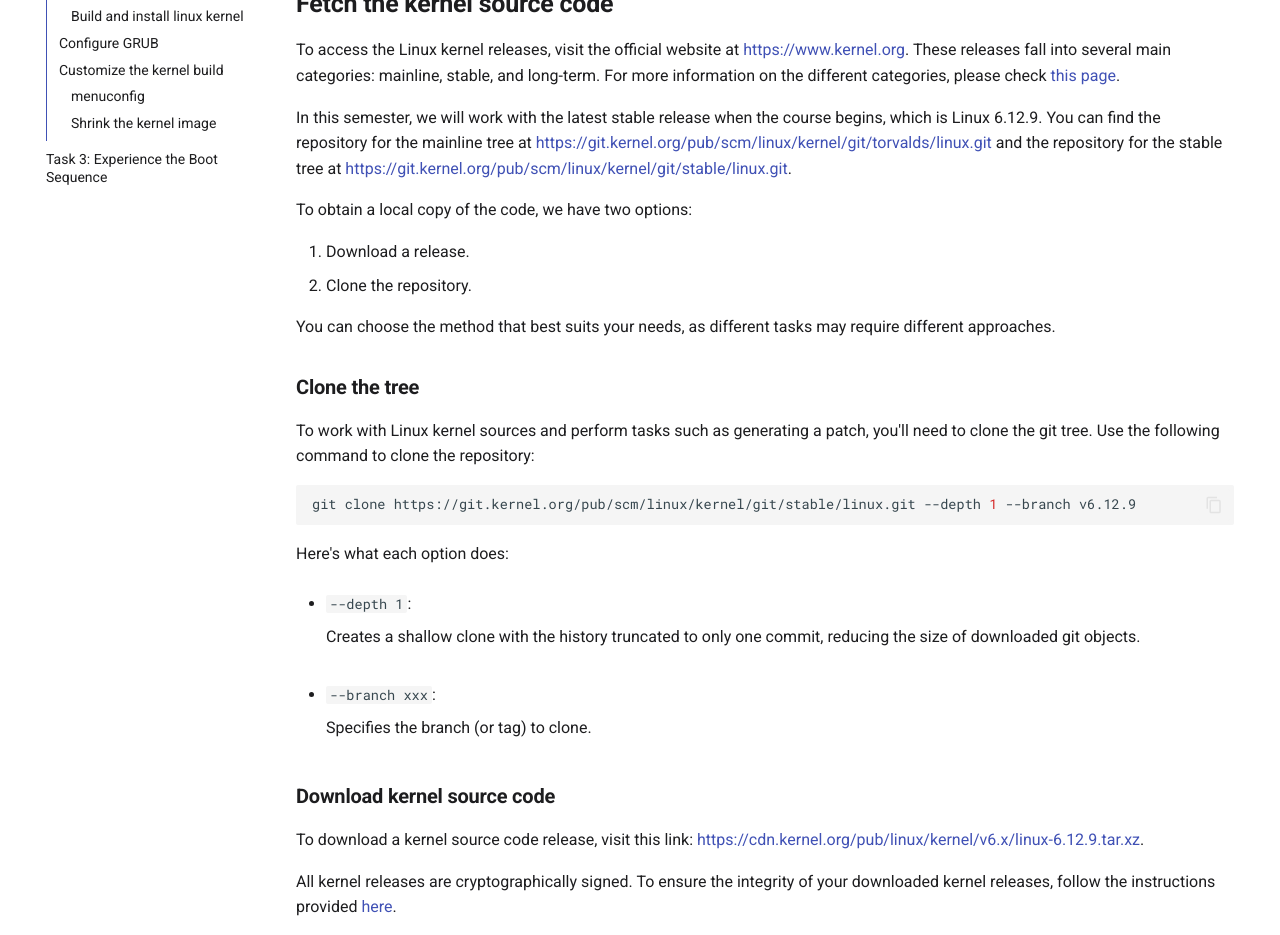
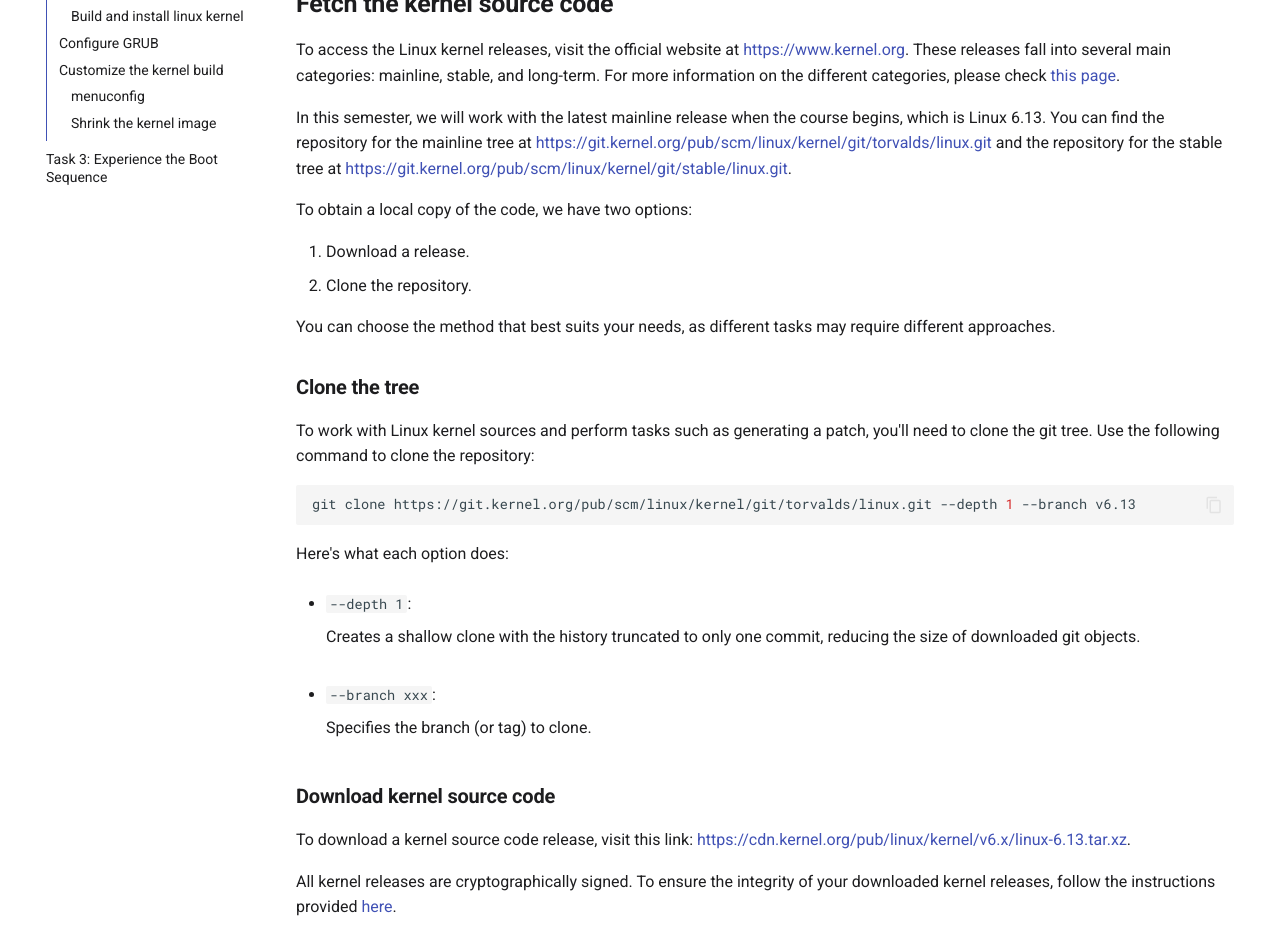
Before and after one commit to nus-cs5250/25s, an MkDocs documentation site: the page built from docs/asg1/task-kbuild.md, in a window 1280 px wide and 1400 px high. Shown: the part 404-1339 px from the top of the window. Built offline with MkDocs 1.6.1 and Material for MkDocs 9.7.7, drawn with Linux system fonts in a browser that asks for light colours; some of the changed text lies outside the part shown.

Commit message:
asg1: update kernel version to 6.13 (#2)

````diff
--- a/docs/asg1/task-kbuild.md
+++ b/docs/asg1/task-kbuild.md
@@ -12,7 +12,7 @@ These releases fall into several main categories: mainline, stable, and long-ter
 For more information on the different categories, please check
 [this page](https://www.kernel.org/category/releases.html).
 
-In this semester, we will work with the latest stable release when the course begins, which is Linux 6.12.9.
+In this semester, we will work with the latest mainline release when the course begins, which is Linux 6.13.
 You can find the repository for the mainline tree at
 <https://git.kernel.org/pub/scm/linux/kernel/git/torvalds/linux.git>
 and the repository for the stable tree at
@@ -31,7 +31,7 @@ To work with Linux kernel sources and perform tasks such as generating a patch,
 Use the following command to clone the repository:
 
 ```bash
-git clone https://git.kernel.org/pub/scm/linux/kernel/git/stable/linux.git --depth 1 --branch v6.12.9
+git clone https://git.kernel.org/pub/scm/linux/kernel/git/torvalds/linux.git --depth 1 --branch v6.13
 ```
 
 Here's what each option does:
@@ -46,7 +46,7 @@ Here's what each option does:
 
 ### Download kernel source code
 
-To download a kernel source code release, visit this link: <https://cdn.kernel.org/pub/linux/kernel/v6.x/linux-6.12.9.tar.xz>.
+To download a kernel source code release, visit this link: <https://cdn.kernel.org/pub/linux/kernel/v6.x/linux-6.13.tar.xz>.
 
 All kernel releases are cryptographically signed.
 To ensure the integrity of your downloaded kernel releases, follow the instructions provided [here](https://www.kernel.org/category/signatures.html).
@@ -87,14 +87,14 @@ You can choose one of the following methods:
 
 - **`make defconfig`**
 
-   This command creates a default configuration file for the kernel.
-   The default configuration is a good starting point, but you may want to customize it further.
+  This command creates a default configuration file for the kernel.
+  The default configuration is a good starting point, but you may want to customize it further.
 
 - **`make menuconfig`**
 
-   This command opens a menu that allows you to customize the kernel configuration.
-   If there is no configuration file in the current directory, the command will create a new one based on the configuration of the kernel currently running on your machine.
-   It is recommended to use this method if you are not using VirtualBox.
+  This command opens a menu that allows you to customize the kernel configuration.
+  If there is no configuration file in the current directory, the command will create a new one based on the configuration of the kernel currently running on your machine.
+  It is recommended to use this method if you are not using VirtualBox.
 
 You can check other configuration options by running `make help`.
 
@@ -205,11 +205,11 @@ After doing so, several new files should be generated in the parent folder (not
 Submit the file whose name starts with `linux-image`.
 You can check the file using the commands below:
 
-1. `dpkg -c linux-image-6.12.9..._amd64.deb`
+1. `dpkg -c linux-image-6.13..._amd64.deb`
    This command lists the contents of the DEB package.
-   Inside the package, there should be a file named `./boot/vmlinuz-6.12.9...`.
+   Inside the package, there should be a file named `./boot/vmlinuz-6.13...`.
    If not, you might be looking at the wrong file.
-2. `dpkg -f linux-image-6.12.9..._amd64.deb Maintainer`
+2. `dpkg -f linux-image-6.13..._amd64.deb Maintainer`
    This command extracts the `Maintainer` information from the control file in the DEB package.
    The output should be like:
 
@@ -221,7 +221,7 @@ You can check the file using the commands below:
 
 !!! question
 
-    Please submit the DEB package `linux-image-6.12.9..._amd64.deb` containing your customized smaller kernel **on Canvas**.
+    Please submit the DEB package `linux-image-6.13..._amd64.deb` containing your customized smaller kernel **on Canvas**.
 
     - You should at least submit a DEB package that boots up successfully on your VM.
     - If your kernel boots up successfully, you'll get some marks based on the size of the kernel image.
````
Also changed, not shown: docs/asg1/index.md (+1 -1 lines).
